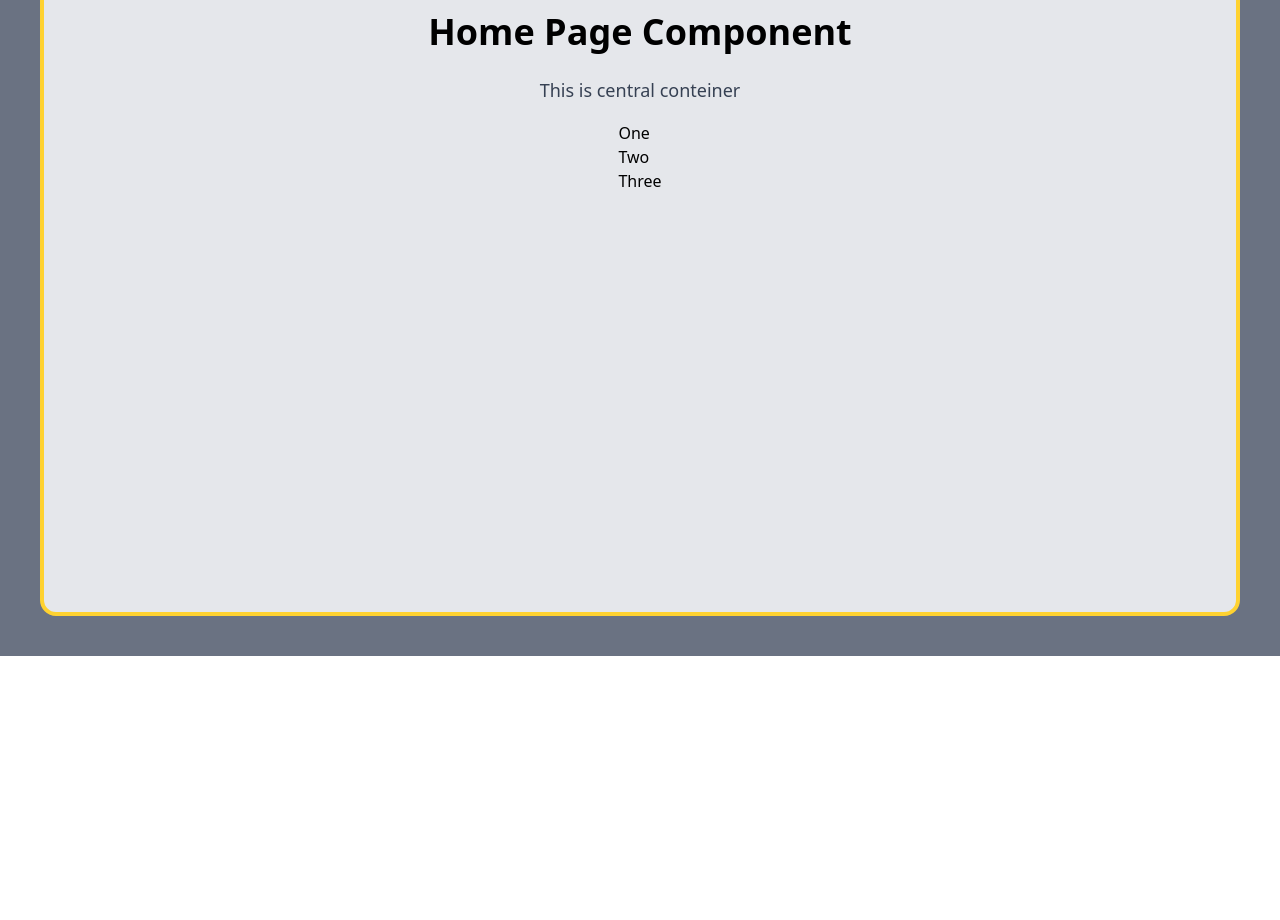
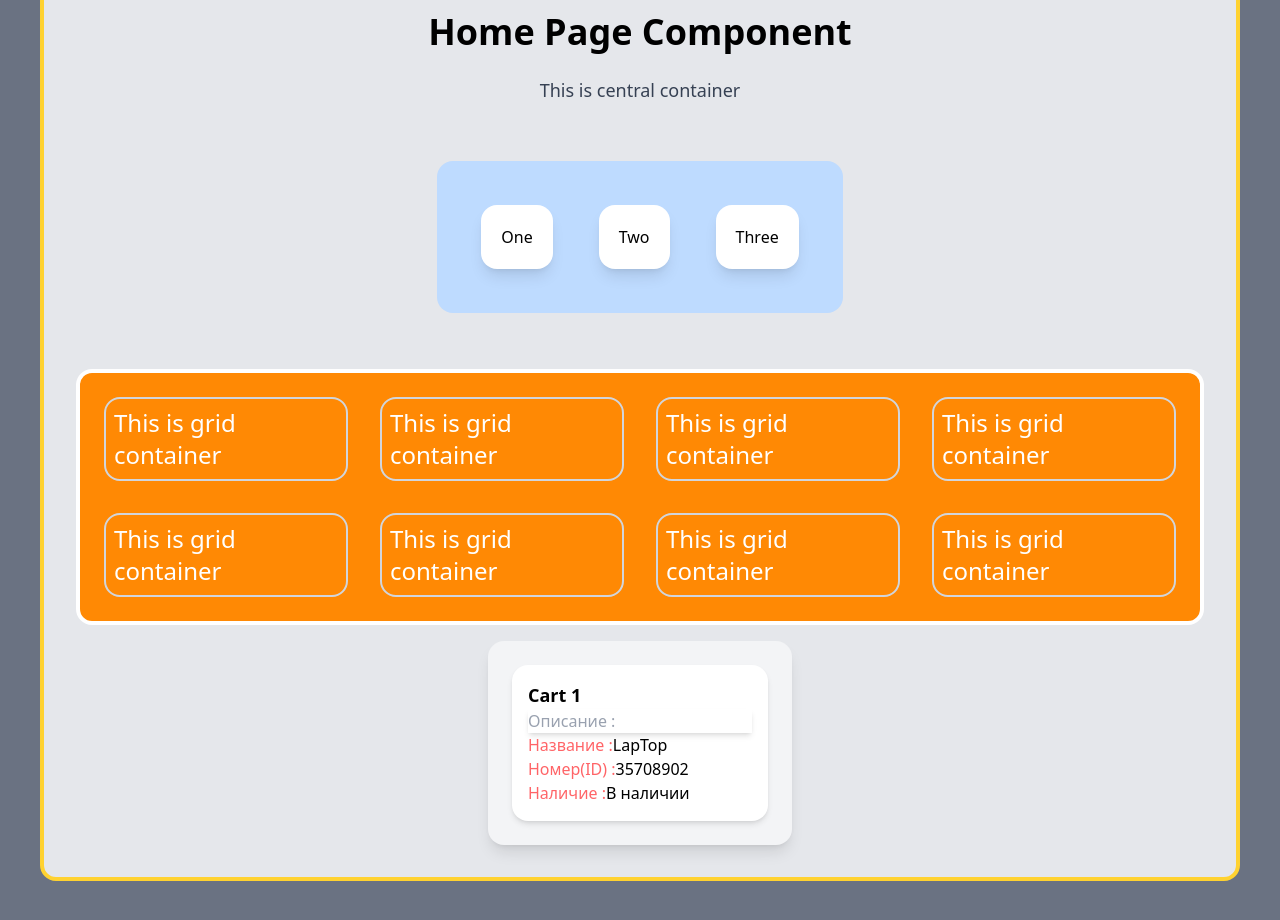
Before and after one commit to romanbarinov84/WebGarage-React-lessons-, a React (Vite) app: page / in a window 1280 px wide. Shown: the part 380-1300 px from the top of the page. Before the commit the page ends 1036 px from the top, so only its background shows below. Built offline with nearby package versions, Linux system fonts and the light colour scheme.

Commit message:
11.12 install tailwind sorter

```diff
--- a/src/components/pages/HomePage.jsx
+++ b/src/components/pages/HomePage.jsx
@@ -8,12 +8,35 @@ const HomePage = () => {
     <div className="flex flex-col items-center justify-start bg-gray-200 w-full rounded-2xl px-4 py-8 min-h-[calc(100vh-160px)] border-4 border-amber-300">
 
      <h1 className="text-3xl md:text-4xl font-bold text-center mb-6">Home Page Component</h1>
-     <p className="text-base md:text-lg text-gray-700 leading-relaxed text-center mb-4">This is central conteiner</p>
+     <p className="text-base md:text-lg text-gray-700 leading-relaxed text-center mb-4">This is central container</p>
 
-       <div>
-        <div>One</div>
-        <div>Two</div>
-        <div>Three</div>
+       <div className="flex flex-col md:flex-row justify-around items-center p-6 m-10 rounded-2xl bg-blue-200 gap-1.5">
+        <div className="flex flex-col items-center bg-white shadow-lg rounded-2xl p-5 m-5">One</div>
+        <div className="flex flex-col items-center bg-white shadow-lg rounded-2xl p-5 m-5">Two</div>
+        <div className="flex flex-col items-center bg-white shadow-lg rounded-2xl p-5 m-5">Three</div>
+       </div>
+
+       <div className="grid grid-cols-1 sm:grid-cols-2 md:grid-cols-3 lg:grid-cols-4 gap-4 bg-orange-400 text-white text-2xl p-4 m-4 rounded-2xl border-4 border-white">
+         <div className="border-2 border-gray-300 m-2 p-2 rounded-2xl">This is grid container</div>
+         <div className="border-2 border-gray-300 m-2 p-2 rounded-2xl">This is grid container</div>
+         <div className="border-2 border-gray-300 m-2 p-2 rounded-2xl">This is grid container</div>
+         <div className="border-2 border-gray-300 m-2 p-2 rounded-2xl">This is grid container</div>
+         <div className="border-2 border-gray-300 m-2 p-2 rounded-2xl">This is grid container</div>
+         <div className="border-2 border-gray-300 m-2 p-2 rounded-2xl">This is grid container</div>
+         <div className="border-2 border-gray-300 m-2 p-2 rounded-2xl">This is grid container</div>
+         <div className="border-2 border-gray-300 m-2 p-2 rounded-2xl">This is grid container</div>
+       </div>
+
+       <div className="flex flex-wrap justify-center p-2 bg-gray-100 rounded-2xl shadow-lg">
+        <div className="flex flex-col bg-white shadow-md rounded-2xl m-4 p-4 w-64">
+          <h2 className="text-lg font-bold ">Cart 1</h2>
+          <p className="text-gray-400 shadow-md">Описание :</p>
+          <ul>
+            <li className="text-red-400 font-medium ">Название :<span className="text-black">LapTop</span></li>
+            <li className="text-red-400 font-medium ">Номер(ID) :<span className="text-black">35708902</span></li>
+            <li className="text-red-400 font-medium ">Наличие :<span className="text-black">В наличии</span></li>
+          </ul>
+        </div>
        </div>
     </div>
   );
```
